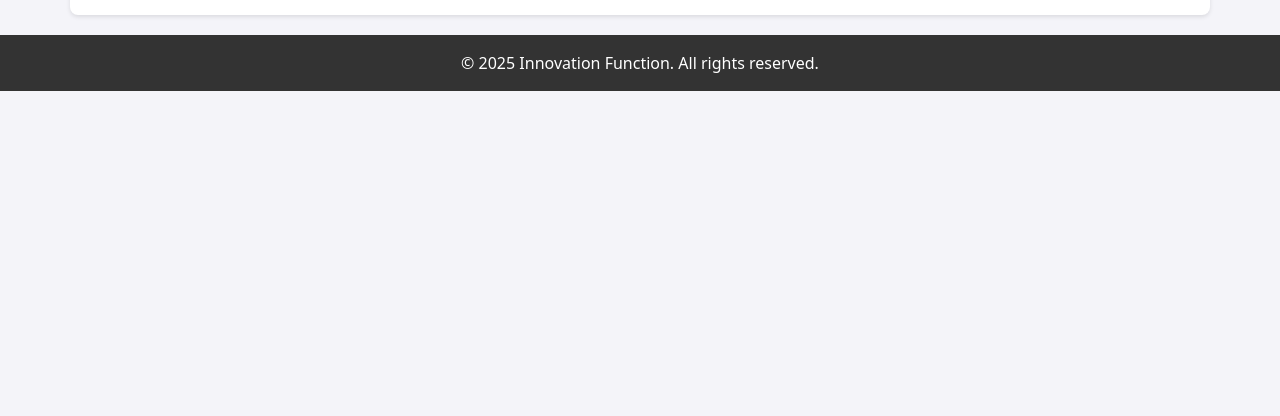
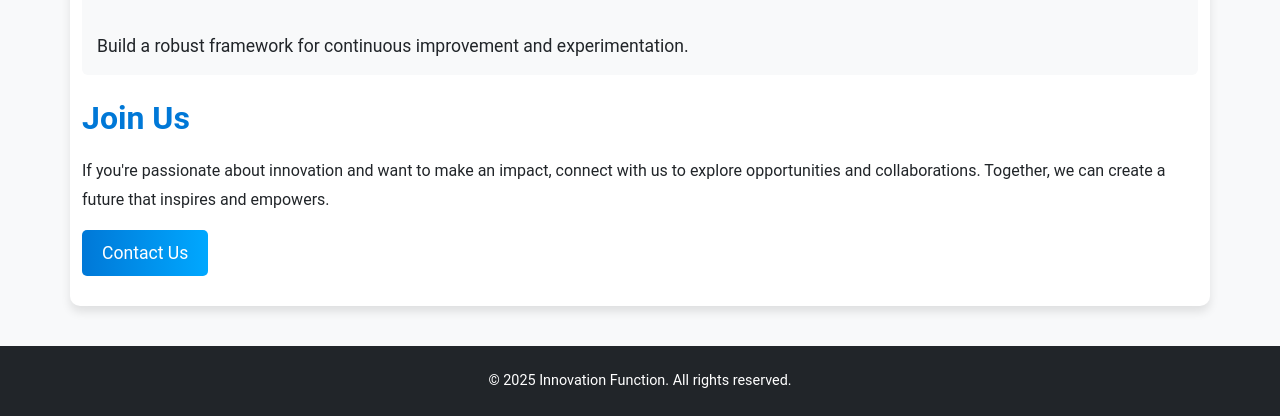
Before and after one commit to libsyz/libsyz.github.io, a plain HTML site: page index.html in a window 1280 px wide. Shown: the part 774-1190 px from the top of the page. Before the commit the page ends 865 px from the top, so only its background shows below. Drawn offline with nearby package versions, Linux system fonts and the light colour scheme.

Commit message:
Update index.html

```diff
--- a/index.html
+++ b/index.html
@@ -7,54 +7,80 @@
     <link href="https://cdn.jsdelivr.net/npm/bootstrap@5.3.0-alpha1/dist/css/bootstrap.min.css" rel="stylesheet">
     <style>
         body {
-            background-color: #f4f4f9;
-            color: #333;
+            background-color: #f8f9fa;
+            color: #212529;
+            font-family: 'Roboto', sans-serif;
         }
         header {
-            background: #0078d7;
+            background: linear-gradient(90deg, #0078d7, #00a8ff);
             color: white;
-            padding: 20px 10px;
+            padding: 40px 20px;
             text-align: center;
+            box-shadow: 0 4px 6px rgba(0, 0, 0, 0.1);
         }
         header h1 {
             margin: 0;
-            font-size: 2.5em;
+            font-size: 3em;
+            font-weight: 700;
         }
         header p {
             margin: 10px 0 0;
-            font-size: 1.2em;
+            font-size: 1.3em;
         }
         section {
-            max-width: 900px;
-            margin: 20px auto;
-            padding: 20px;
+            max-width: 1000px;
+            margin: 40px auto;
+            padding: 30px;
             background: white;
-            border-radius: 8px;
-            box-shadow: 0 2px 4px rgba(0, 0, 0, 0.1);
+            border-radius: 10px;
+            box-shadow: 0 6px 10px rgba(0, 0, 0, 0.1);
         }
         section h2 {
             color: #0078d7;
-            margin-bottom: 10px;
+            margin-bottom: 20px;
+            font-weight: 600;
+        }
+        section p {
+            margin-bottom: 15px;
+            line-height: 1.8;
+        }
+        .list-group-item {
+            border: none;
+            background-color: #f8f9fa;
+            padding: 15px;
+            font-size: 1.1em;
         }
         footer {
-            background: #333;
+            background: #212529;
             color: white;
             text-align: center;
-            padding: 10px;
-            margin-top: 20px;
+            padding: 20px;
+            margin-top: 40px;
         }
         footer p {
             margin: 0;
+            font-size: 0.9em;
+        }
+        .btn-primary {
+            background: linear-gradient(90deg, #0078d7, #00a8ff);
+            border: none;
+            padding: 10px 20px;
+            font-size: 1.1em;
+            border-radius: 5px;
+            transition: all 0.3s ease;
+        }
+        .btn-primary:hover {
+            background: linear-gradient(90deg, #005bb5, #007bbf);
         }
     </style>
 </head>
 <body>
-    <header class="py-3">
+    <header class="py-5">
         <h1>Welcome to the Innovation Function</h1>
         <p>Driving transformative ideas and outcomes</p>
     </header>
 
-    <section class="container mt-4">
+    <section class="container mt-5">
         <h2>Our Mission</h2>
         <p>We leverage AI and software technology to help GiG+ innovate on products, ways of working and operating models.</p>
 
@@ -73,9 +99,10 @@
 
         <h2>Join Us</h2>
         <p>If you're passionate about innovation and want to make an impact, connect with us to explore opportunities and collaborations. Together, we can create a future that inspires and empowers.</p>
+        <a href="#" class="btn btn-primary">Contact Us</a>
     </section>
 
-    <footer class="py-3">
+    <footer class="py-4">
         <p>&copy; 2025 Innovation Function. All rights reserved.</p>
     </footer>
 
```
